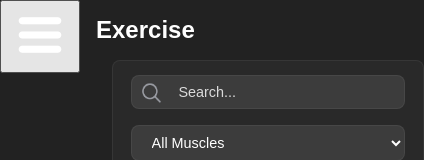
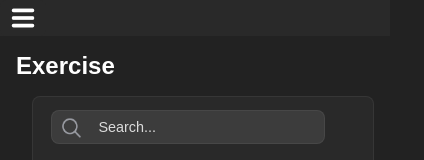
Before and after one commit to Luan2118/gym-tracker-project, a React (Vite) app: page /exercises in a window 390 px wide. Shown: the top 160 px of the page, 424 px wide, since content can reach past the window. Built offline with nearby package versions, Linux system fonts and the light colour scheme.

Commit message:
feat: add mobile sidebar menu toggle

```diff
--- a/src/components/Sidebar/Sidebar.jsx
+++ b/src/components/Sidebar/Sidebar.jsx
@@ -1,4 +1,4 @@
-import { Link } from 'react-router-dom'
+import { Link, useOutletContext } from 'react-router-dom'
 import dashboard from '../../assets/dashboard.png'
 import title from '../../assets/title.png'
 import active from '../../assets/active-workout.png'
@@ -7,23 +7,42 @@ import exercisesPage from '../../assets/exercises.png'
 import bodyweight from '../../assets/bodyweight.png'
 import trainingSplit from '../../assets/trainingSplit.png'
 import menuIcon from '../../assets/menu-icon.png'
+import closeIcon from '../../assets/x-close.png'
 import styles from './Sidebar.module.css'
+import { useRef } from 'react'
 
 
-export default function Sidebar() {
+export default function Sidebar({ isSidebarOpen, setIsSidebarOpen }) {
+
+  const sidebarRef = useRef(null);
+
+  function handleMenuButton() {
+    setIsSidebarOpen((prev) => !prev)
+  }
+
+  console.log(isSidebarOpen)
+
+  function handleCloseMenu() {
+    setIsSidebarOpen((prev) => !prev)
+  }
+
   return (
     <>
-      <div className={styles['menu-button-wrapper']}>
-        <button className={styles['menu-button']}>
-          <img src={menuIcon} alt="Menu" />
+      <div className={isSidebarOpen ? styles['menu-button-wrapper-sidebar-open'] : styles['menu-button-wrapper']}>
+        <button className={styles['menu-button']} onClick={handleMenuButton}>
+          <img src={menuIcon} alt="Menu" className={styles['menu-button-icon']} />
         </button>
       </div>
 
-      <aside className={styles['sidebar']}>
+      <aside className={isSidebarOpen ? styles['sidebar-is-open'] : styles['sidebar']}>
 
         <header className={styles['title-header']}>
           <img className={styles['title-img']} src={title} alt='' aria-hidden="true" />
           <div className={styles['title']}>Gym Tracker</div>
+
+          <button className={styles['close-menu-btn']} onClick={handleCloseMenu}>
+            <img src={closeIcon} alt="Close Menu" className={styles['close-menu-icon']} />
+          </button>
         </header>
         <hr aria-hidden="true" />
 
--- a/src/components/Sidebar/Sidebar.module.css
+++ b/src/components/Sidebar/Sidebar.module.css
@@ -23,11 +23,39 @@ main {
 }
 
 .menu-button-wrapper {
+  background-color: rgb(41, 41, 41);
   display: none;
 }
 
+.menu-button-wrapper-sidebar-open {
+  display: none;
+}
+
+.menu-button {
+  display: flex;
+  align-items: center;
+  justify-content: center;
+  border-radius: 0.8rem;
+  background-color: rgb(41, 41, 41);
+  border: none;
+  flex: 1 1 auto;
+}
+
+.menu-button-icon {
+  width: clamp(4.2rem, 4.2vw, 6.2rem)
+}
+
+
 .sidebar {
-  display: block;
+  display: flex;
+  flex-direction: column;
+  margin-right: 1rem;
+  background-color: rgb(41, 41, 41);
+  padding: 3rem;
+}
+
+.sidebar-is-open {
+  display: flex;
   flex-direction: column;
   margin-right: 1rem;
   background-color: rgb(41, 41, 41);
@@ -40,14 +68,23 @@ main {
 }
 
 .title {
-  font-size: 3rem;
+  font-size: 2.5rem;
 }
 
 .title-header {
   display: flex;
   align-items: center;
   justify-content: center;
-  margin-bottom: 3rem;
+}
+
+.close-menu-btn {
+  margin-left: 4rem;
+  background-color: rgb(41, 41, 41);
+  border:none;
+}
+
+.close-menu-icon {
+  max-width: 2rem;
 }
 
 .sidebar-nav-link {
@@ -72,3 +109,9 @@ main {
     display: block;
   }
 }
+
+@media (min-width: 940px) {
+  .close-menu-btn {
+    display: none;
+  }
+}
--- a/src/layout/Layout.jsx
+++ b/src/layout/Layout.jsx
@@ -38,15 +38,24 @@ export default function Layout() {
     localStorage.setItem('bodyWeights', JSON.stringify(bodyWeights))
   }, [bodyWeights])
 
+
+  const [isSidebarOpen, setIsSidebarOpen] = useState(false);
+
+
+
+
   return (
-    <div className={styles['layout']}>
+    <div className={isSidebarOpen ? styles['layout-sidebar-open'] : styles['layout']}>
 
       <a className={styles['skip-link']} href="#main">Skip to Content</a>
 
-      <Sidebar />
+      <Sidebar
+      isSidebarOpen={isSidebarOpen}
+      setIsSidebarOpen={setIsSidebarOpen}
+      />
 
       <main id='main' className={styles['main-content']} tabIndex={-1}>
-        <Outlet context={{trainingSplits, setTrainingSplits, workoutHistory, setWorkoutHistory, bodyWeights, setBodyWeights}}/>
+        <Outlet context={{trainingSplits, setTrainingSplits, workoutHistory, setWorkoutHistory, bodyWeights, setBodyWeights}} />
       </main>
     </div>
   )
--- a/src/layout/Layout.module.css
+++ b/src/layout/Layout.module.css
@@ -31,4 +31,14 @@
     padding: 0;
   }
 
+  .layout {
+    display: flex;
+    flex-direction: column;
+  }
 }
+
+
+
+.layout-sidebar-open {
+  display: flex;
+}
--- a/src/pages/Dashboard/Dashboard.jsx
+++ b/src/pages/Dashboard/Dashboard.jsx
@@ -72,8 +72,6 @@ export default function Dashboard() {
 
   // avg weight
   const totalBodyWeight = thisWeekBodyWeight.reduce((bwAcc, bw) => {
-    console.log(bw.bw)
-    console.log(typeof bw.bw)
     return bwAcc + bw.bw
   }, 0)
 
```
Also changed, not shown: src/assets/x-close.png (added).
